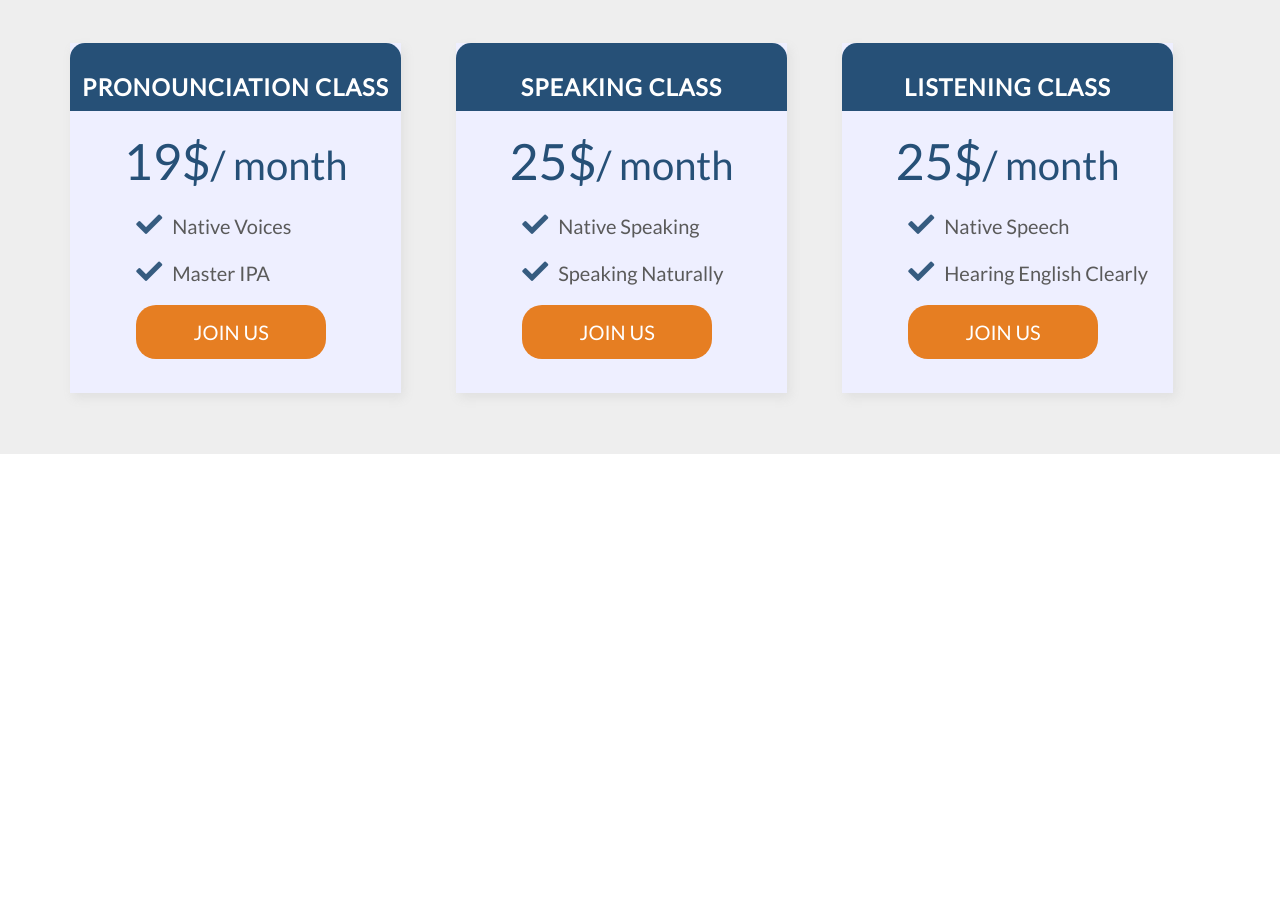
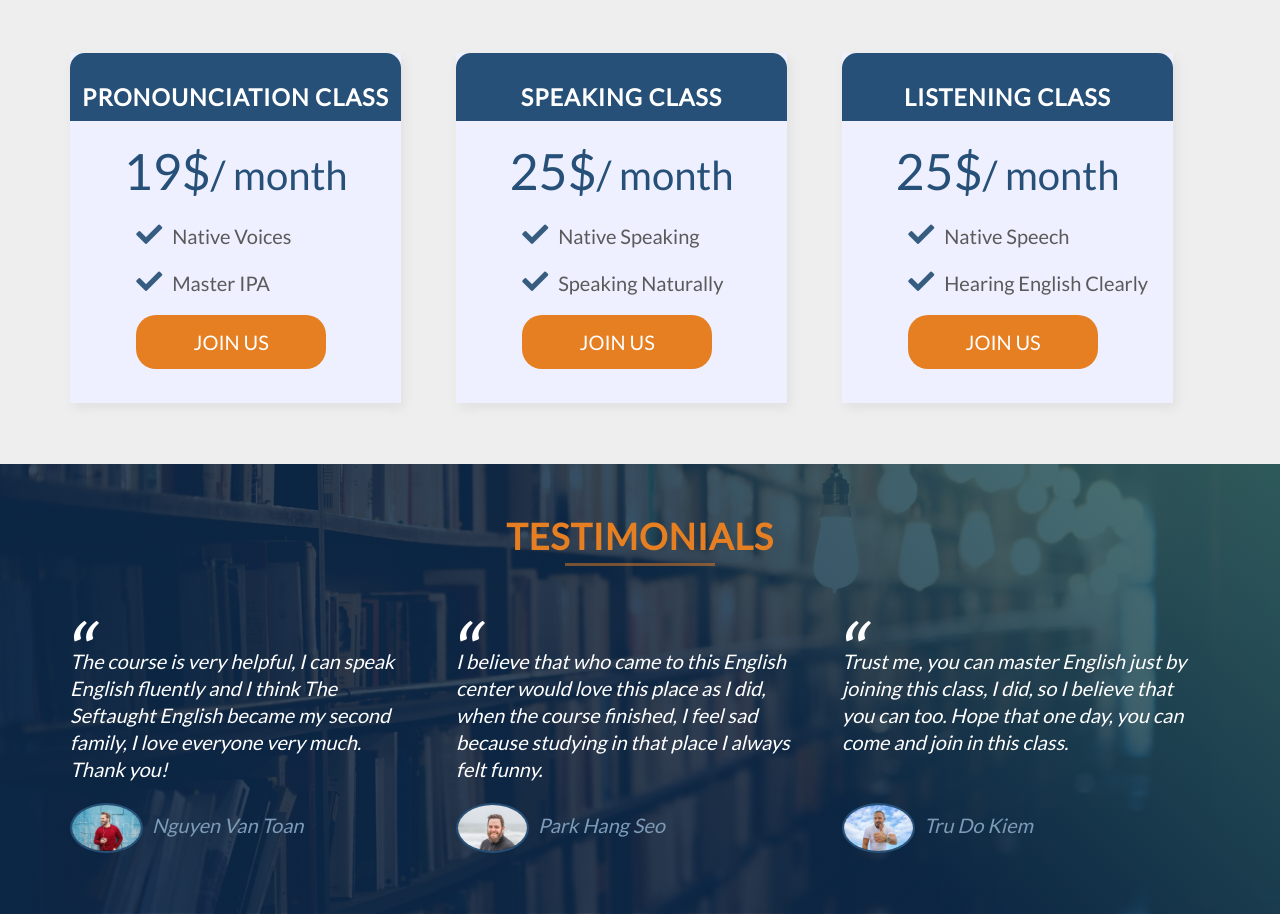
Before and after one commit to BuiTanLan/LandingPage, a plain HTML site: page index.html in a window 1280 px wide. Shown: the part 1483-2397 px from the top of the page. Before the commit the page ends 1937 px from the top, so only its background shows below. Drawn offline with Linux system fonts and the light colour scheme.

Commit message:
create testimonials section

```diff
--- a/index.html
+++ b/index.html
@@ -108,6 +108,44 @@
             </div>
         </div>
     </section>
+    <section class="testimonials-section">
+        <h2>Testimonials</h2>
+        <div class="row">
+            <div class="col span-1-of-3">
+                <blockquote>
+                    The course is very helpful, I can speak English fluently and I think The Seftaught English became my
+                    second
+                    family, I love everyone very much. Thank you!
+                </blockquote>
+                <cite>
+                    <img src="/resources/img/person5.jpeg" alt="person1"> Nguyen Van Toan
+                </cite>
+            </div>
+            <div class="col span-1-of-3">
+                <blockquote>
+                    I believe that who came to this English center would love this place as I did, when the course
+                    finished, I feel sad
+                    because studying in that place I always felt funny.
+
+                </blockquote>
+                <cite>
+                    <img src="/resources/img/person2.jpeg" alt="person2"> Park Hang Seo
+                </cite>
+            </div>
+            <div class="col span-1-of-3">
+                <blockquote>
+                    Trust me, you can master English just by joining this class, I did, so I believe that you can too.
+                    Hope that one
+                    day,
+                    you can come and join in this class.
+
+                </blockquote>
+                <cite>
+                    <img src="/resources/img/person4.jpeg" alt="person3"> Tru Do Kiem
+                </cite>
+            </div>
+        </div>
+    </section>
 </body>
 
 </html>
--- a/resources/css/styles.css
+++ b/resources/css/styles.css
@@ -188,7 +188,7 @@ header{
 }
 .products-section h2
 {
-    margin-bottom: 50px;
+    margin-bottom: 60px;
 }
 .products-box{
     background-color: #eeefff;
@@ -216,3 +216,44 @@ header{
 .products-box .btn{
     margin-left: 20%;
 }
+
+/* --------------------- TESTIMONIALS SECTION-------------- */
+.testimonials-section{
+    background-image:linear-gradient(45deg, rgba(2,33,64, 0.8) 55%,rgba(45,95,93, 0.85) ), url(/resources/img/background2.jpeg);
+    background-position: center;
+    background-size: cover;
+    background-attachment: fixed;
+}
+.testimonials-section h2{
+    margin-bottom: 70px;
+
+}
+blockquote{
+    position: relative;
+    width: 95%;
+    font-style: italic;
+    line-height: 135%;
+    color:white;
+    height: 130px;
+}
+/* tạo dấu ngoặc */
+blockquote::before{
+    content: "\201C";
+    display: block;
+    font-size: 400%;
+    position: absolute;
+    top: -10px;
+    left: -10px;
+}
+cite{
+    display: block;
+    color: #7c9bb8;
+    margin-top: 25px;
+}
+cite img{
+    height: 50px;
+    border-radius: 50%;
+    border: 2px solid #265077;
+    vertical-align: middle;
+    margin-right: 5px;
+}
```
